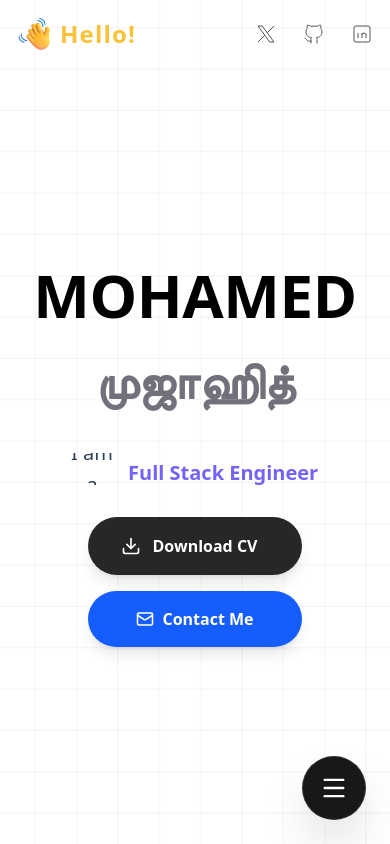
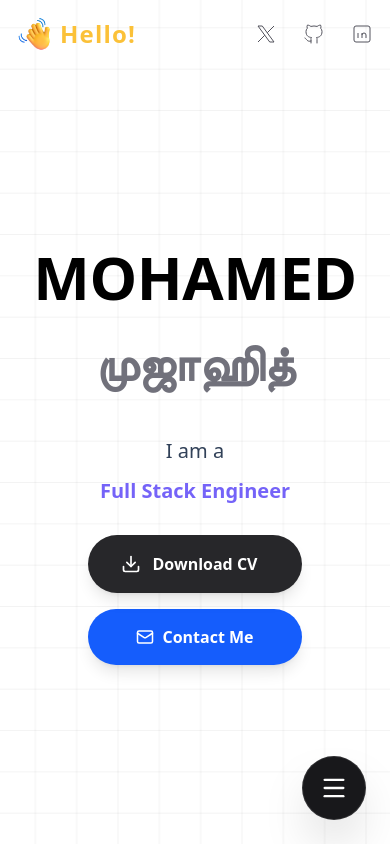
Before and after one commit to MdMujahith/Portfolio-Website, a Next.js app: page / in a window 390 px wide. Shown: the top 844 px of the page. Built offline with nearby package versions, Linux system fonts and the light colour scheme; a web font is replaced by a local one.

Commit message:
added New Profile Picture and fixxed some minor Bugs

```diff
--- a/src/app/components/Hero.tsx
+++ b/src/app/components/Hero.tsx
@@ -192,15 +192,20 @@ const Hero: React.FC<HeroProps> = ({ onContactClick }) => {
                 </h1>
 
                 {/* --- FIX START: Perfect Vertical Alignment --- */}
-<div className="text-xl md:text-2xl leading-8 text-slate-700 mt-4 h-8 flex items-center justify-center md:justify-start gap-2 overflow-hidden w-full pl-12 md:pl-0">
-    {/* Added 'leading-8' above.
-       This forces the text line-height to be exactly 32px (matching the h-8 container).
-       Now both the static text and absolute text will sit at the exact same vertical position.
-    */}
-
+<div className="
+  text-xl md:text-2xl
+  leading-8
+  text-slate-700
+  mt-4
+  flex
+  flex-col md:flex-row
+  items-center md:items-start
+  gap-1 md:gap-2
+  overflow-hidden
+">
   <span className="inline">I am a</span>
 
-    <div className="relative h-8 w-64 sm:w-72 text-left">
+  <div className="relative h-8 w-64 sm:w-72 text-center md:text-left">
     <AnimatePresence mode="wait">
       <motion.span
         key={titleIndex}
@@ -208,13 +213,14 @@ const Hero: React.FC<HeroProps> = ({ onContactClick }) => {
         animate={{ y: 0, opacity: 1 }}
         exit={{ y: -20, opacity: 0 }}
         transition={{ duration: 0.5, ease: "easeOut" }}
-                className="absolute left-0 font-semibold text-indigo-600 block whitespace-nowrap leading-8"
+        className="absolute inset-0 flex items-center justify-center md:justify-start font-semibold text-indigo-600 whitespace-nowrap leading-8"
       >
         {titles[titleIndex]}
       </motion.span>
     </AnimatePresence>
   </div>
 </div>
+
 {/* --- FIX END --- */}
 
                 <div className="flex flex-col sm:flex-row items-center gap-4 mt-8 relative">
@@ -241,10 +247,10 @@ const Hero: React.FC<HeroProps> = ({ onContactClick }) => {
                     transition={{ duration: 0.8, ease: "easeOut", delay: 0.2 }}
                 >
                     <Image
-                        src="/image/Profile_Picture.jpg"
+                        src="/image/ProfilePicture.jpeg"
                         alt="Mohamed Mujahith"
-                        width={384}
-                        height={384}
+                        width={500}
+                        height={500}
                         className="rounded-full object-cover border-4 border-slate-200 lg:w-120 lg:h-120"
                        />
                 </motion.div>
```
Also changed, not shown: public/image/ProfilePicture.jpeg (added), 1 other file (tests, documents, lock files or other folders). Lines whose indentation alone changed are shown as unchanged.
